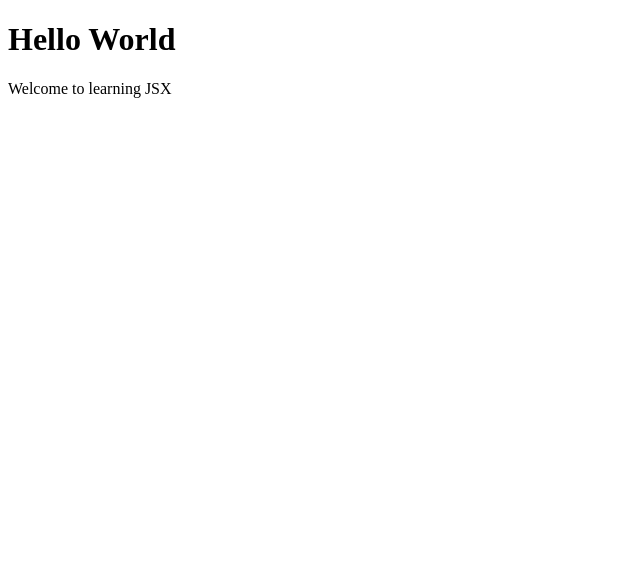
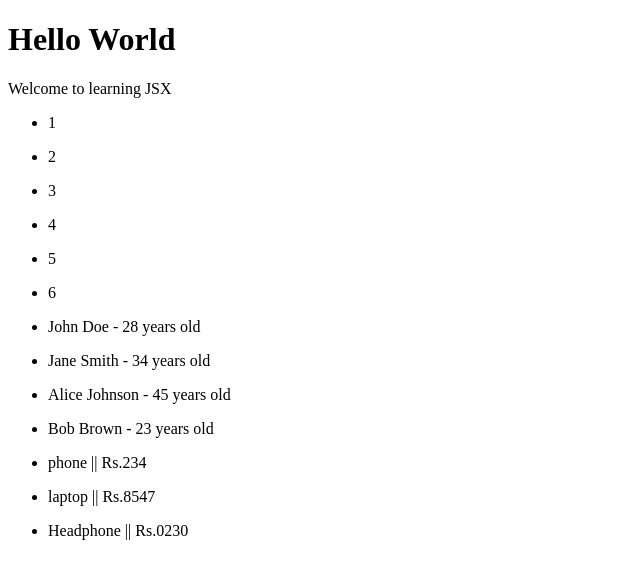
Before and after one commit to Amandev25/React_Labs, a React (Vite) app in the folder 01vitereact/: page / in a window 1280 px wide. Shown: the top 578 px of the page, without its empty margins (0-640 px from the left). Built offline with nearby package versions, Linux system fonts and the light colour scheme.

Commit message:
Learning Phase 02 : List in React

```diff
--- a/01vitereact/src/App.jsx
+++ b/01vitereact/src/App.jsx
@@ -1,7 +1,10 @@
 import Footer from './components/Footer.jsx'
 import Greet from './components/Greet.jsx'
 import Header from './components/Header.jsx'
+import List from './components/list.jsx'
+import List02 from './components/list02.jsx'
 import MainContent from './components/MainContent.jsx'
+import ProductList from './components/ProductList.jsx'
 import WelcomeMessage from './components/WelcomeMessage.jsx'
 import Test from './test.jsx'
 function App() {
@@ -11,6 +14,9 @@ function App() {
 <div>
 
      <WelcomeMessage />
+     <List />
+     <List02 />
+     <ProductList />
 </div>
   )
 }
--- /dev/null
+++ b/01vitereact/src/components/ProductList.jsx
@@ -0,0 +1,21 @@
+import React from 'react'
+
+const ProductList = () => {
+    const products = [
+        { id: 1, name: "phone", price: "Rs.234"},
+        { id: 2, name: "laptop", price: "Rs.8547"},
+        { id: 3, name: "Headphone", price: "Rs.0230"}
+    ]
+  return (
+    <main>
+        {products.map(({id, name, price}) => (
+           <ul key={id}>
+            <li>{name} || {price}</li>
+
+           </ul>
+        ))}
+    </main>
+  )
+}
+
+export default ProductList
--- /dev/null
+++ b/01vitereact/src/components/list.jsx
@@ -0,0 +1,19 @@
+import React from 'react'
+
+const List = () => {
+  const numbers = [1,2,3,4,5,6];
+
+  return (
+    <main>
+        {
+            numbers.map( number => (
+                <ul key = {number}>
+                    <li>{number}</li>
+                </ul>
+            ))
+        }
+    </main>
+  )
+}
+
+export default List
--- /dev/null
+++ b/01vitereact/src/components/list02.jsx
@@ -0,0 +1,24 @@
+import React from 'react'
+
+const List02 = () => {
+const userInfo = [
+    { id: 1, name: "John Doe", age: 28 },
+    { id: 2, name: "Jane Smith", age: 34 },
+    { id: 3, name: "Alice Johnson", age: 45 },
+    { id: 4, name: "Bob Brown", age: 23 }
+]
+
+  return (
+    <main>
+        {userInfo.map(({ id , name , age}) => (
+            <ul key = {id}>
+                <li>{name} - {age} years old</li>
+            </ul>
+        ))
+
+        }
+    </main>
+  )
+}
+
+export default List02
```
